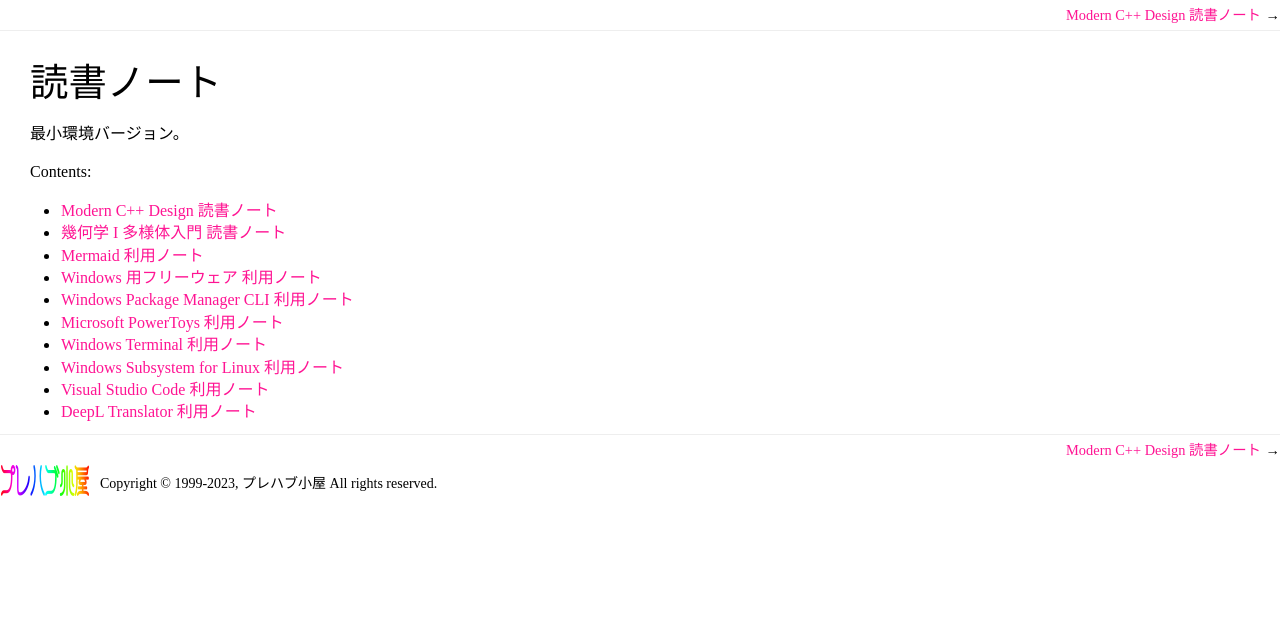
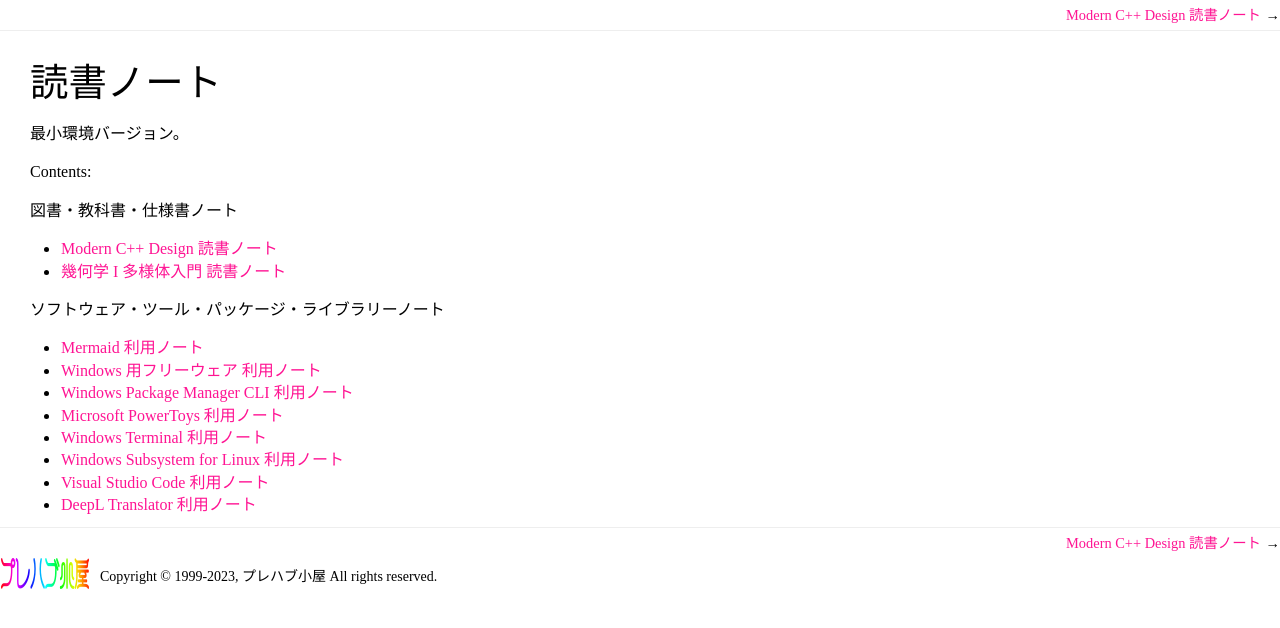
Before and after one commit to showa-yojyo/minibook, a Sphinx documentation site: the page built from source/index.rst, in a window 1280 px wide. Shown: the top 628 px of the page. Built offline with Sphinx 7.4.7, drawn with Linux system fonts in a browser that asks for light colours.

Commit message:
index: add the caption to toctree nodes

```diff
--- a/source/index.rst
+++ b/source/index.rst
@@ -7,10 +7,16 @@
 Contents:
 
 .. toctree::
+   :caption: 図書・教科書・仕様書ノート
    :maxdepth: 1
 
    alexandrescu01/index
    tsuboi05/index
+
+.. toctree::
+   :caption: ソフトウェア・ツール・パッケージ・ライブラリーノート
+   :maxdepth: 1
+
    javascript-mermaid/index
    tools
    winget
```
